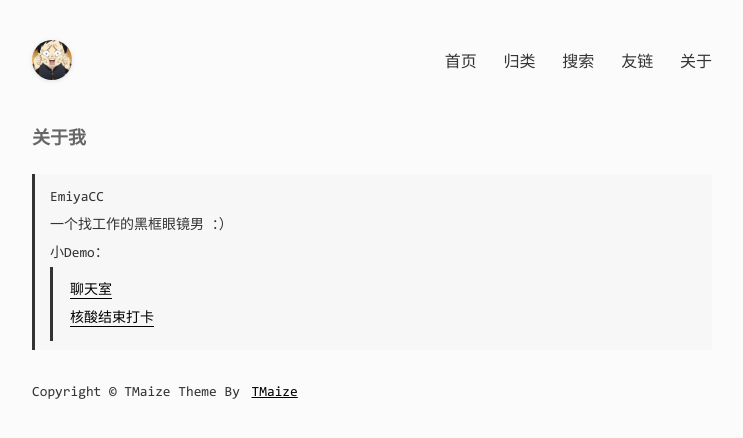
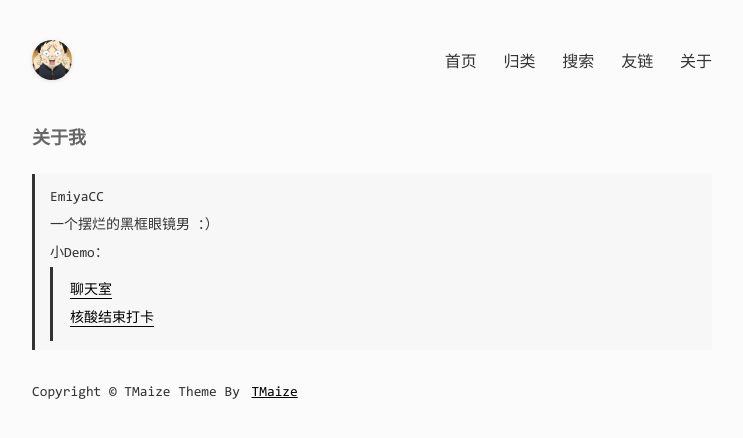
Before and after one commit to clnaga/clnaga.github.io, a Jekyll site: the page built from pages/about.md, in a window 1280 px wide. Shown: the top 438 px of the page, without its empty margins (268-1011 px from the left). Built offline with Jekyll 4.4.1, drawn with Linux system fonts in a browser that asks for light colours; comment, search, counter and statistics services are not loaded.

Commit message:
about change

```diff
--- a/pages/about.md
+++ b/pages/about.md
@@ -5,7 +5,7 @@ title: 关于我
 
 > EmiyaCC
 >
-> 一个找工作的黑框眼镜男 ：）
+> 一个摆烂的黑框眼镜男 ：）
 >
 > 小Demo：
 >
```
Also changed, not shown: 1 other file.
